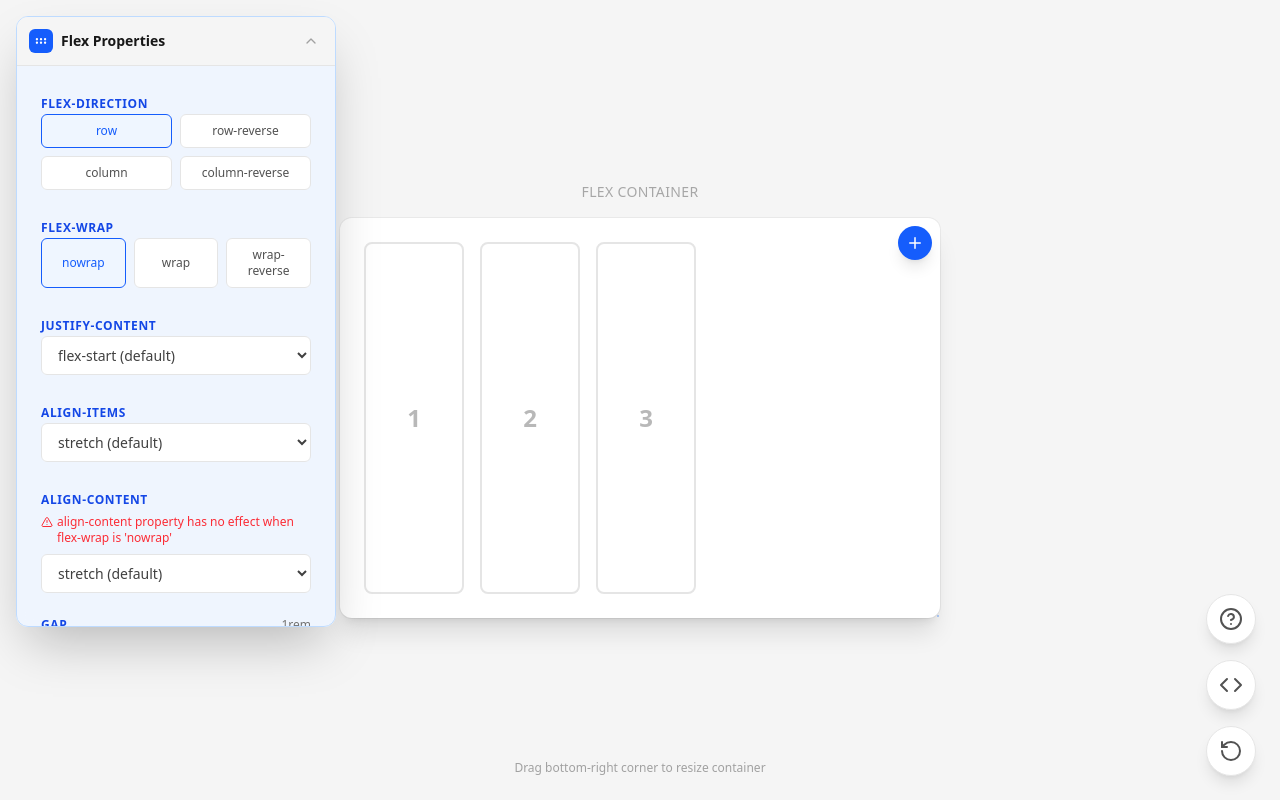
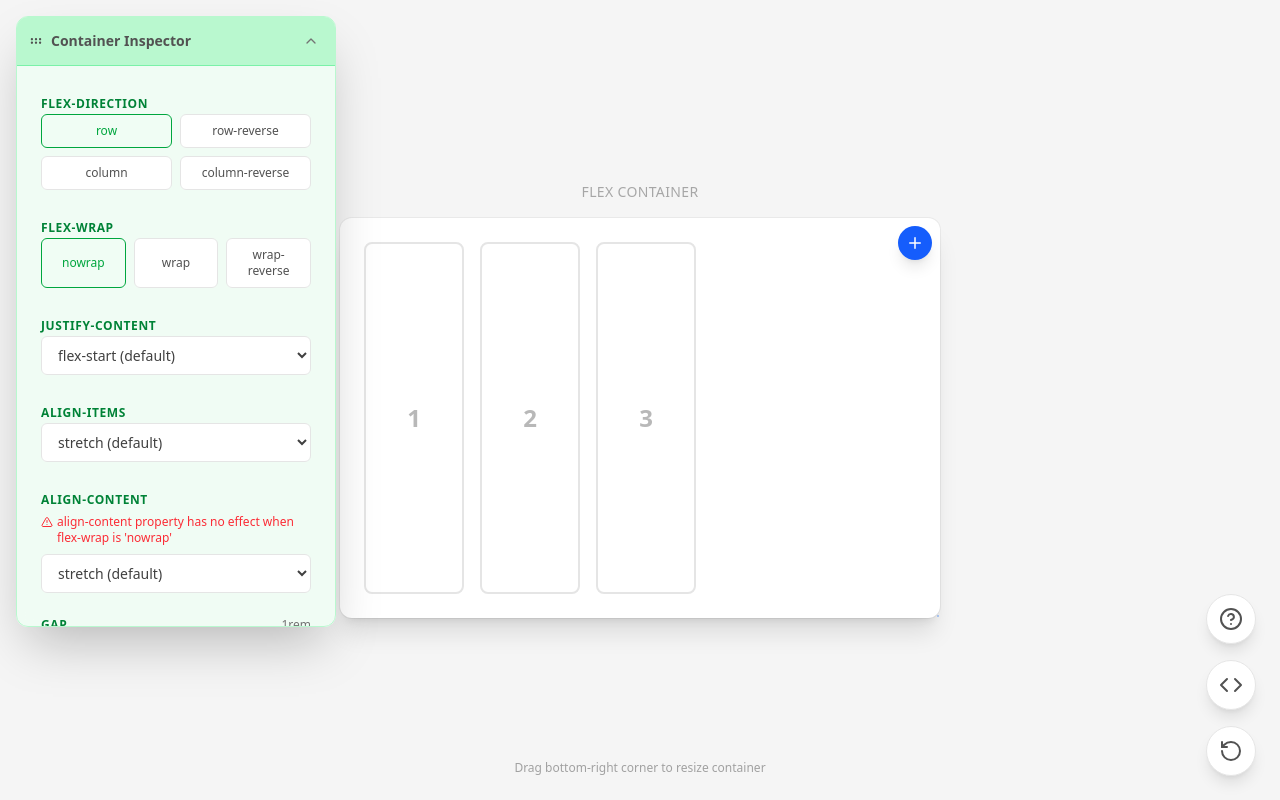
Before and after one commit to pverhaert/flexbox_playground, a React (Vite) app: page / in a window 1280 px wide. Built offline with nearby package versions, Linux system fonts and the light colour scheme.

Commit message:
Add more colors to the layout

```diff
--- a/src/components/InfoPanel.tsx
+++ b/src/components/InfoPanel.tsx
@@ -24,7 +24,7 @@ export const InfoPanel: React.FC = () => {
                 onClick={(e) => e.stopPropagation()}
             >
                 {/* Header / Drag Handle */}
-                <div className="drag-handle bg-neutral-100 p-3 border-b border-neutral-200 cursor-move flex items-center justify-between group">
+                <div className="drag-handle bg-orange-200 p-3 border-b border-orange-300 cursor-move flex items-center justify-between group">
                     <div className="flex items-center gap-2 text-neutral-600 font-semibold text-sm">
                         <GripHorizontal size={14} />
                         <span>Inspector: Item {selectedItem.text}</span>
@@ -32,13 +32,13 @@ export const InfoPanel: React.FC = () => {
                     <div className="flex items-center gap-1">
                         <button
                             onClick={() => setIsCollapsed(!isCollapsed)}
-                            className="text-neutral-400 hover:text-neutral-600 p-1 rounded-md hover:bg-neutral-200"
+                            className="text-neutral-500 hover:text-neutral-700 p-1 rounded-md hover:bg-orange-300/50"
                         >
                             {isCollapsed ? <ChevronDown size={14} /> : <ChevronUp size={14} />}
                         </button>
                         <button
                             onClick={() => setSelection(null)}
-                            className="text-neutral-400 hover:text-neutral-600 p-1 rounded-md hover:bg-neutral-200"
+                            className="text-neutral-500 hover:text-neutral-700 p-1 rounded-md hover:bg-orange-300/50"
                         >
                             <X size={14} />
                         </button>
--- a/src/components/Sidebar.tsx
+++ b/src/components/Sidebar.tsx
@@ -14,19 +14,17 @@ export const Sidebar: React.FC = () => {
         <Draggable nodeRef={nodeRef} handle=".drag-handle" bounds="parent">
             <div
                 ref={nodeRef}
-                className="absolute top-4 left-4 w-80 bg-blue-50/90 backdrop-blur-sm rounded-xl shadow-2xl border border-blue-200 z-40 overflow-hidden"
+                className="absolute top-4 left-4 w-80 bg-green-50/90 backdrop-blur-sm rounded-xl shadow-2xl border border-green-200 z-40 overflow-hidden"
             >
                 {/* Header / Drag Handle */}
-                <div className="drag-handle bg-neutral-100 p-3 border-b border-neutral-200 cursor-move flex items-center justify-between group">
-                    <div className="flex items-center gap-2">
-                        <div className="size-6 bg-blue-600 rounded-md flex items-center justify-center">
-                            <GripHorizontal size={14} className="text-white" />
-                        </div>
-                        <h1 className="font-bold text-sm text-neutral-900">Flex Properties</h1>
+                <div className="drag-handle bg-green-200 p-3 border-b border-green-300 cursor-move flex items-center justify-between group">
+                    <div className="flex items-center gap-2 text-neutral-600 font-semibold text-sm">
+                        <GripHorizontal size={14} />
+                        <span>Container Inspector</span>
                     </div>
                     <button
                         onClick={() => setIsCollapsed(!isCollapsed)}
-                        className="text-neutral-400 hover:text-neutral-600 p-1 rounded-md hover:bg-neutral-200"
+                        className="text-neutral-500 hover:text-neutral-700 p-1 rounded-md hover:bg-green-300/50"
                     >
                         {isCollapsed ? <ChevronDown size={16} /> : <ChevronUp size={16} />}
                     </button>
@@ -38,14 +36,14 @@ export const Sidebar: React.FC = () => {
 
                             {/* Flex Direction */}
                             <div className="space-y-2">
-                                <label className="text-xs font-bold text-blue-700 uppercase tracking-wider">flex-direction</label>
+                                <label className="text-xs font-bold text-green-700 uppercase tracking-wider">flex-direction</label>
                                 <div className="grid grid-cols-2 gap-2">
                                     {flexDefinitions.flexDirection.options.map((option) => (
                                         <button
                                             key={option}
                                             onClick={() => updateContainerStyle({ flexDirection: option as FlexDirection })}
                                             className={`px-3 py-2 text-xs rounded-md border transition-all ${containerStyle.flexDirection === option
-                                                ? 'bg-blue-50 border-blue-600 text-blue-600 font-medium'
+                                                ? 'bg-green-50 border-green-600 text-green-600 font-medium'
                                                 : 'bg-white border-neutral-200 text-neutral-600 hover:border-neutral-300 hover:bg-neutral-50'
                                                 }`}
                                         >
@@ -57,14 +55,14 @@ export const Sidebar: React.FC = () => {
 
                             {/* Flex Wrap */}
                             <div className="space-y-2">
-                                <label className="text-xs font-bold text-blue-700 uppercase tracking-wider">flex-wrap</label>
+                                <label className="text-xs font-bold text-green-700 uppercase tracking-wider">flex-wrap</label>
                                 <div className="grid grid-cols-3 gap-2">
                                     {flexDefinitions.flexWrap.options.map((option) => (
                                         <button
                                             key={option}
                                             onClick={() => updateContainerStyle({ flexWrap: option as FlexWrap })}
                                             className={`px-2 py-2 text-xs rounded-md border transition-all ${containerStyle.flexWrap === option
-                                                ? 'bg-blue-50 border-blue-600 text-blue-600 font-medium'
+                                                ? 'bg-green-50 border-green-600 text-green-600 font-medium'
                                                 : 'bg-white border-neutral-200 text-neutral-600 hover:border-neutral-300 hover:bg-neutral-50'
                                                 }`}
                                         >
@@ -76,9 +74,9 @@ export const Sidebar: React.FC = () => {
 
                             {/* Justify Content */}
                             <div className="space-y-2">
-                                <label className="text-xs font-bold text-blue-700 uppercase tracking-wider">justify-content</label>
+                                <label className="text-xs font-bold text-green-700 uppercase tracking-wider">justify-content</label>
                                 <select
-                                    className="w-full bg-white border border-neutral-200 rounded-md px-3 py-2 text-sm text-neutral-700 focus:outline-none focus:border-blue-600 focus:ring-1 focus:ring-blue-600"
+                                    className="w-full bg-white border border-neutral-200 rounded-md px-3 py-2 text-sm text-neutral-700 focus:outline-none focus:border-green-600 focus:ring-1 focus:ring-green-600"
                                     value={containerStyle.justifyContent}
                                     onChange={(e) => updateContainerStyle({ justifyContent: e.target.value as JustifyContent })}
                                 >
@@ -98,9 +96,9 @@ export const Sidebar: React.FC = () => {
 
                             {/* Align Items */}
                             <div className="space-y-2">
-                                <label className="text-xs font-bold text-blue-700 uppercase tracking-wider">align-items</label>
+                                <label className="text-xs font-bold text-green-700 uppercase tracking-wider">align-items</label>
                                 <select
-                                    className="w-full bg-white border border-neutral-200 rounded-md px-3 py-2 text-sm text-neutral-700 focus:outline-none focus:border-blue-600 focus:ring-1 focus:ring-blue-600"
+                                    className="w-full bg-white border border-neutral-200 rounded-md px-3 py-2 text-sm text-neutral-700 focus:outline-none focus:border-green-600 focus:ring-1 focus:ring-green-600"
                                     value={containerStyle.alignItems}
                                     onChange={(e) => updateContainerStyle({ alignItems: e.target.value as AlignItems })}
                                 >
@@ -114,7 +112,7 @@ export const Sidebar: React.FC = () => {
 
                             {/* Align Content */}
                             <div className="space-y-2">
-                                <label className="text-xs font-bold text-blue-700 uppercase tracking-wider">align-content</label>
+                                <label className="text-xs font-bold text-green-700 uppercase tracking-wider">align-content</label>
                                 {containerStyle.flexWrap === 'nowrap' && (
                                     <div className="text-xs text-red-500 mt-1 flex items-start gap-1">
                                         <TriangleAlert size={12} className="shrink-0 mt-0.5" />
@@ -122,7 +120,7 @@ export const Sidebar: React.FC = () => {
                                     </div>
                                 )}
                                 <select
-                                    className="w-full bg-white border border-neutral-200 rounded-md px-3 py-2 text-sm text-neutral-700 focus:outline-none focus:border-blue-600 focus:ring-1 focus:ring-blue-600"
+                                    className="w-full bg-white border border-neutral-200 rounded-md px-3 py-2 text-sm text-neutral-700 focus:outline-none focus:border-green-600 focus:ring-1 focus:ring-green-600"
                                     value={containerStyle.alignContent}
                                     onChange={(e) => updateContainerStyle({ alignContent: e.target.value as AlignContent })}
                                 >
@@ -137,7 +135,7 @@ export const Sidebar: React.FC = () => {
                             {/* Gap */}
                             <div className="space-y-2">
                                 <div className="flex items-center justify-between">
-                                    <label className="text-xs font-bold text-blue-700 uppercase tracking-wider">gap</label>
+                                    <label className="text-xs font-bold text-green-700 uppercase tracking-wider">gap</label>
                                     <span className="text-xs text-neutral-500">{containerStyle.gap}rem</span>
                                 </div>
                                 <input
@@ -147,7 +145,7 @@ export const Sidebar: React.FC = () => {
                                     step="0.25"
                                     value={containerStyle.gap}
                                     onChange={(e) => updateContainerStyle({ gap: parseFloat(e.target.value) })}
-                                    className="w-full accent-blue-600"
+                                    className="w-full accent-green-600"
                                 />
                             </div>
 
```
Also changed, not shown: src/components/HelpModal.tsx (+4 -4 lines).
